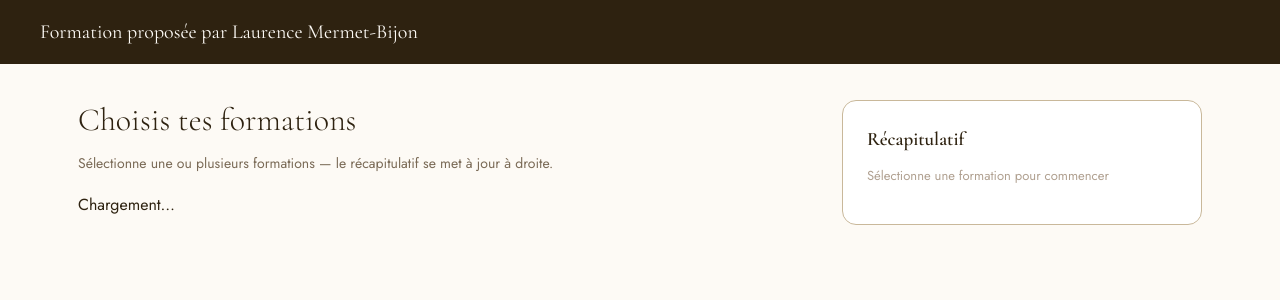
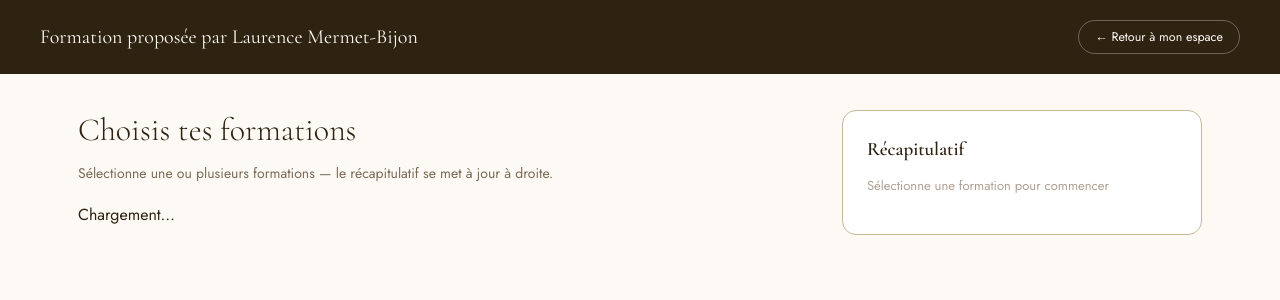
Before and after one commit to laurence-apli/lms-formation, a FastAPI app: page /eleve/catalogue in a window 1280 px wide. Shown: the top 300 px of the page. Run offline with FastAPI, Linux system fonts and the light colour scheme; tables that the repository leaves empty hold one stand-in row (values such as "Sample post"); parts of the project's set-up code (start-up, migrations or seed data) failed here and were passed over.

Commit message:
Add files via upload

```diff
--- a/app/templates/eleve/catalogue.html
+++ b/app/templates/eleve/catalogue.html
@@ -1,4 +1,3 @@
-
 <!DOCTYPE html>
 <html lang="fr">
 <head>
@@ -14,7 +13,9 @@
 }
 * { box-sizing:border-box; }
 body { margin:0; font-family:var(--sans); background:var(--creme); color:var(--profond); }
-.topbar { background:var(--profond); color:var(--creme); padding:20px 40px; font-family:var(--serif); font-size:20px; }
+.topbar { background:var(--profond); color:var(--creme); padding:20px 40px; font-family:var(--serif); font-size:20px; display:flex; align-items:center; justify-content:space-between; gap:20px; }
+.topbar a.retour { font-family:var(--sans); font-size:12.5px; color:var(--creme); text-decoration:none; border:1px solid rgba(253,250,245,.3); border-radius:20px; padding:7px 16px; white-space:nowrap; }
+.topbar a.retour:hover { border-color:var(--or); color:var(--or); }
 .wrap { max-width:1180px; margin:0 auto; padding:36px 28px 80px; display:grid; grid-template-columns:1fr 360px; gap:32px; align-items:start; }
 h1 { font-family:var(--serif); font-weight:300; font-size:32px; margin:0 0 6px; }
 .sous-titre { color:var(--doux); font-size:14px; margin-bottom:20px; }
@@ -51,7 +52,10 @@ h1 { font-family:var(--serif); font-weight:300; font-size:32px; margin:0 0 6px;
 </head>
 <body>
 
-<div class="topbar">Formation proposée par Laurence Mermet-Bijon</div>
+<div class="topbar">
+  <span>Formation proposée par Laurence Mermet-Bijon</span>
+  <a class="retour" href="/eleve/tableau-de-bord">← Retour à mon espace</a>
+</div>
 
 <div class="wrap">
   <div>
@@ -72,8 +76,20 @@ let selection = {}; // tarif_id -> {nom, prix}
 let codeApplique = null;
 
 async function chargerTout() {
-  catalogue = await fetch('/public/catalogue').then(r => r.json());
-    const montees = await fetch('/eleve/montees-de-niveau').then(r => r.json());
+  const [cat, montees, tableauDeBord] = await Promise.all([
+    fetch('/public/catalogue').then(r => r.json()),
+    fetch('/eleve/montees-de-niveau').then(r => r.json()),
+    fetch('/api/eleve/tableau-de-bord').then(r => r.ok ? r.json() : null).catch(() => null),
+  ]);
+  catalogue = cat;
+
+  // Formations déjà possédées (même partiellement, ex. niveau 1 sur 3) :
+  // on ne les propose plus dans le catalogue général -- la seule façon de
+  // les faire progresser est le bloc "Monter de niveau" ci-dessus, qui
+  // calcule la vraie différence à payer plutôt que le prix plein.
+  const idsDejaAcquis = new Set(
+    ((tableauDeBord && tableauDeBord.formations_acquises) || []).map(f => f.id)
+  );
 
   document.getElementById('zone-montees').innerHTML = montees.map(m => `
     <div class="bloc-montee">
@@ -83,7 +99,14 @@ async function chargerTout() {
     </div>
   `).join('');
 
-  document.getElementById('zone-formations').innerHTML = catalogue.map(f => {
+  const formationsAProposer = catalogue.filter(f => !idsDejaAcquis.has(f.formation_id));
+
+  if (formationsAProposer.length === 0) {
+    document.getElementById('zone-formations').innerHTML = montees.length
+      ? ''
+      : '<p style="color:var(--leger);font-size:13px">Tu as déjà accès à toutes les formations disponibles pour le moment.</p>';
+  } else {
+    document.getElementById('zone-formations').innerHTML = formationsAProposer.map(f => {
       if (f.tarifs.length === 1) {
         const t = f.tarifs[0];
         return `
@@ -107,7 +130,7 @@ async function chargerTout() {
               <p class="f-titre">${f.titre}</p>
               <p class="f-desc-courte">${f.description_courte || ''} Choisis l'une des offres ci-dessous.</p>
               ${f.tarifs.map(t => `
-                <div class="opt-row" id="opt-${t.tarif_id}" onclick="event.stopPropagation(); choisirOption('${f.titre.replace(/'/g, "\\'")}', ${t.tarif_id}, '${t.nom_option}', ${t.prix_final})">
+                <div class="opt-row" id="opt-${t.tarif_id}" data-formation="${f.titre.replace(/"/g, '&quot;')}" onclick="event.stopPropagation(); choisirOption('${f.titre.replace(/'/g, "\\'")}', ${t.tarif_id}, '${t.nom_option}', ${t.prix_final})">
                   <span style="flex:1">${t.nom_option}</span>
                   ${t.en_promo ? `<span class="prix-barre">${t.prix} €</span> ` : ''}<span style="font-family:var(--serif);font-weight:600">${t.prix_final} €</span>
                 </div>
@@ -117,6 +140,7 @@ async function chargerTout() {
         </div>`;
       }
     }).join('');
+  }
 }
 
 function toggleSimple(tarifId, nom, prix) {
@@ -132,7 +156,8 @@ function toggleSimple(tarifId, nom, prix) {
 }
 
 function choisirOption(formationTitre, tarifId, nomOption, prix) {
-  // Retire les autres options de la même formation (non cumulables)
+  // Retire les autres options de la même formation (non cumulables) --
+  // comparaison via data-formation, posé sur chaque ligne au rendu.
   document.querySelectorAll(`[id^="opt-"]`).forEach(el => {
     if (el.dataset.formation === formationTitre) el.classList.remove('selected');
   });
```
Lines whose indentation alone changed are shown as unchanged.
